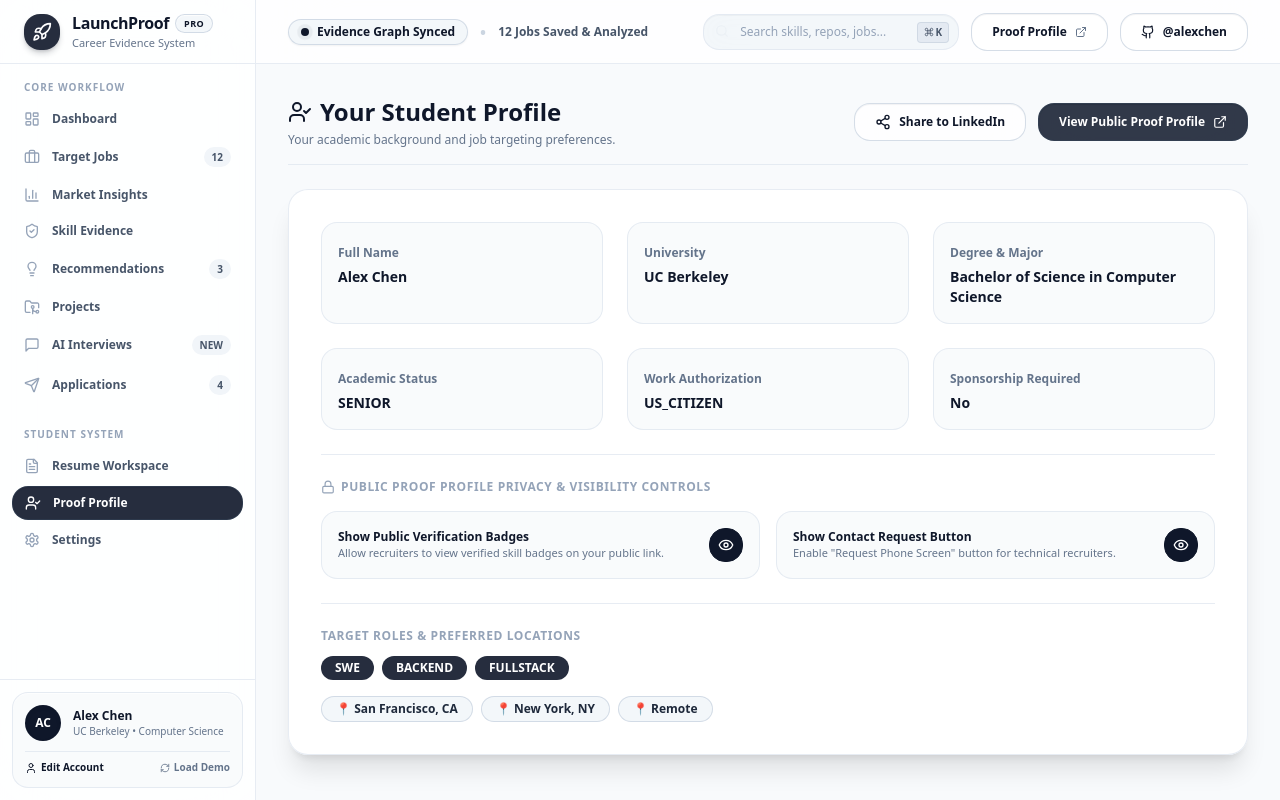
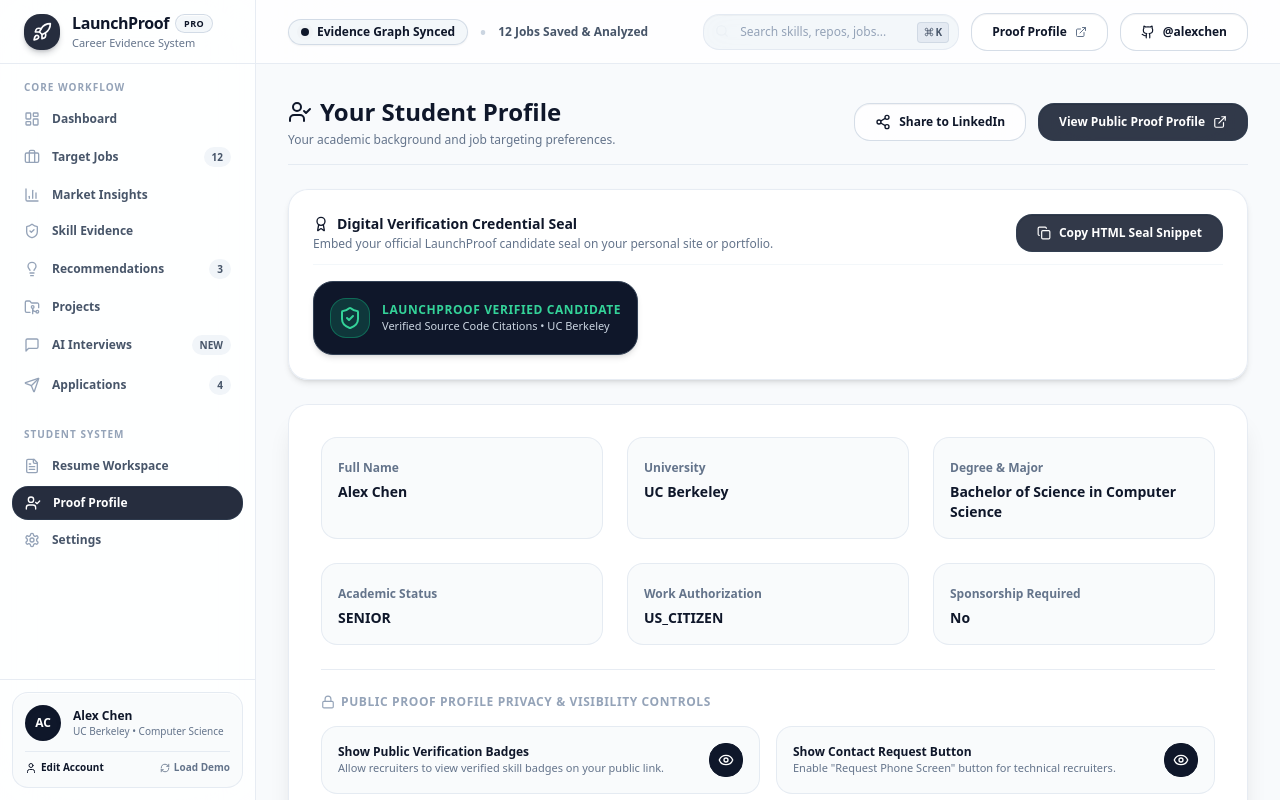
Before and after one commit to Zura16/LaunchProof, a Next.js app: page /profile in a window 1280 px wide. Shown: the top 800 px of the page. Built offline with nearby package versions, Linux system fonts and the light colour scheme.

Commit message:
feat(profile): add Digital Verification Seals generator

```diff
--- a/app/(dashboard)/profile/page.tsx
+++ b/app/(dashboard)/profile/page.tsx
@@ -3,7 +3,7 @@
 import { useState, useEffect } from 'react'
 import { loadAppState, saveAppState } from '@/lib/store/app-store'
 import { StudentProfileData } from '@/lib/services/seed-data.service'
-import { UserCheck, ExternalLink, ShieldCheck, Eye, EyeOff, Lock, Share2, Copy, Check, X } from 'lucide-react'
+import { UserCheck, ExternalLink, ShieldCheck, Eye, EyeOff, Lock, Share2, Copy, Check, X, Award } from 'lucide-react'
 import Link from 'next/link'
 
 export default function ProfilePage() {
@@ -12,6 +12,7 @@
   const [showEmailContact, setShowEmailContact] = useState(true)
   const [showLinkedInModal, setShowLinkedInModal] = useState(false)
   const [copiedSharePost, setCopiedSharePost] = useState(false)
+  const [copiedSeal, setCopiedSeal] = useState(false)
 
   useEffect(() => {
     const state = loadAppState()
@@ -31,6 +32,13 @@
     navigator.clipboard.writeText(postText)
     setCopiedSharePost(true)
     setTimeout(() => setCopiedSharePost(false), 2000)
+  }
+
+  const handleCopyVerificationSeal = () => {
+    const sealCode = `<a href="http://localhost:3000/u/${profile?.publicSlug || 'my-profile'}"><img src="https://img.shields.io/badge/LaunchProof_Verified_Candidate-0f172a?style=for-the-badge&logo=shield" alt="Verified Candidate" /></a>`
+    navigator.clipboard.writeText(sealCode)
+    setCopiedSeal(true)
+    setTimeout(() => setCopiedSeal(false), 2000)
   }
 
   if (!profile) return null
@@ -65,6 +73,43 @@
             <span>View Public Proof Profile</span>
             <ExternalLink className="h-3.5 w-3.5" />
           </Link>
+        </div>
+      </div>
+
+      {/* Digital Verification Seals Generator */}
+      <div className="rounded-2xl border border-slate-200/80 bg-white/90 backdrop-blur-xl p-6 space-y-4 shadow-md">
+        <div className="flex items-center justify-between border-b border-slate-100/80 pb-3">
+          <div>
+            <h3 className="text-sm font-black text-slate-900 flex items-center gap-2">
+              <Award className="h-4 w-4 text-slate-900" />
+              <span>Digital Verification Credential Seal</span>
+            </h3>
+            <p className="text-xs text-slate-500 font-medium mt-0.5">Embed your official LaunchProof candidate seal on your personal site or portfolio.</p>
+          </div>
+
+          <button onClick={handleCopyVerificationSeal} className="glass-btn-primary py-2 px-4 text-xs font-bold">
+            {copiedSeal ? (
+              <>
+                <Check className="h-3.5 w-3.5 text-emerald-400" />
+                <span>HTML Seal Code Copied!</span>
+              </>
+            ) : (
+              <>
+                <Copy className="h-3.5 w-3.5 text-white" />
+                <span>Copy HTML Seal Snippet</span>
+              </>
+            )}
+          </button>
+        </div>
+
+        <div className="inline-flex items-center gap-3 rounded-2xl bg-slate-900 text-white p-4 border border-slate-700 shadow-md">
+          <div className="h-10 w-10 rounded-xl bg-emerald-500/20 text-emerald-400 flex items-center justify-center border border-emerald-500/40">
+            <ShieldCheck className="h-6 w-6" />
+          </div>
+          <div>
+            <p className="text-xs font-black uppercase tracking-wider text-emerald-400">LaunchProof Verified Candidate</p>
+            <p className="text-[11px] text-slate-300 font-medium">Verified Source Code Citations • {profile.university}</p>
+          </div>
         </div>
       </div>
 
```
